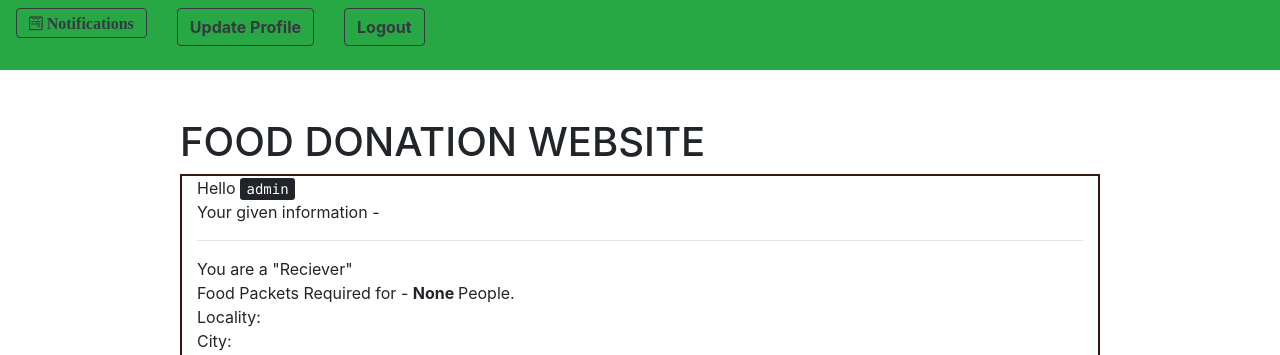
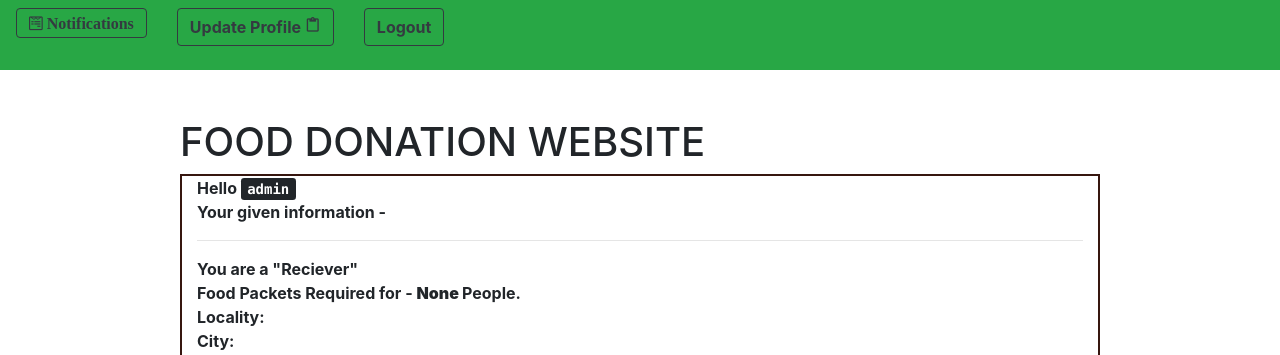
Before and after one commit to adityanav123/FoodDonation, a Django app: page / in a window 1280 px wide. Shown: the top 355 px of the page. Run offline with Django 3.2, Linux system fonts and the light colour scheme; a user stored in the database is signed in; some libraries are stand-ins or nearby versions.

Commit message:
little changes#1

```diff
--- a/templates/home.html
+++ b/templates/home.html
@@ -17,7 +17,7 @@
 				{%csrf_token %}
 
 				<!-- IF ANY NEW REQUESTS -  -->
-				<button class="btn btn-outline-dark"><i class="fa fa-wpforms"> <strong> Notifications </strong></i></button>
+				<button class="btn btn-outline-dark" style="font-size:16px"><i class="fa fa-wpforms"> <strong> Notifications </strong></i></button>
 				<!-- IF NO NEW REQUESTS - -->
 				<!-- <button class = 'btn btn-success'><i class="material-icons" style="font-size:30px;color:darkgreen">event_busy</i></button> -->
 			</form>
@@ -25,7 +25,9 @@
 
 			<div class = "col">
 				<form method = "get" action = "{% url 'edit_profile' %}">
-					<button type = "submit" class = "btn btn-outline-dark navbar-btn"> <strong> Update Profile</strong></button>
+					<!-- <strong> Update Profile</strong> -->
+
+					<button type = "submit" class = "btn btn-outline-dark navbar-btn"> <strong> Update Profile </strong><i class="material-icons" style="font-size:16px">content_paste</i></button>
 				</form>
 			</div>
 
@@ -39,7 +41,8 @@
 			<div class = "col">
 				<form method = "post" action = "{% url 'logout' %}">
 					{% csrf_token %}
-					<button type = "submit" class = "btn btn-outline-dark navbar-btn"> <strong> Logout</strong></button>
+					<!-- <button type = "submit" class = "btn btn-outline-dark navbar-btn"> <strong> Logout</strong> </button> -->
+					<button type = "submit" class = "btn btn-outline-dark"><strong> Logout </button>
 				</form>
 			</div>
 	{% else %}
--- a/templates/registration/login.html
+++ b/templates/registration/login.html
@@ -6,7 +6,7 @@
 {% block navigation %}
 	<form method = "post" action = "{% url 'homePage' %}">
 		{% csrf_token %}
-		<button type = "submit" class = "btn btn-outline-dark navbar-btn"> <strong> To the Home Page </strong> </button>
+		<button class="btn btn-outline-dark"><i class="fa fa-home"> Home</i></button>
 	</form>
 {% endblock %}
 
--- a/templates/show_donors.html
+++ b/templates/show_donors.html
@@ -7,7 +7,7 @@
 		<div class = "col">
 			<form method = "get" action = "{% url 'edit_profile' %}">
 				{% csrf_token %}
-				<button type = "submit" class = "btn btn-outline-dark navbar-btn"> <strong> Update Your Account </strong></button>
+				<button type = "submit" class = "btn btn-outline-dark navbar-btn"> <strong> Update Profile </strong><i class="material-icons" style="font-size:16px">content_paste</i></button>
 			</form>
 		</div>
 		<div class = "col">
```
Also changed, not shown: README.md, db.sqlite3.
